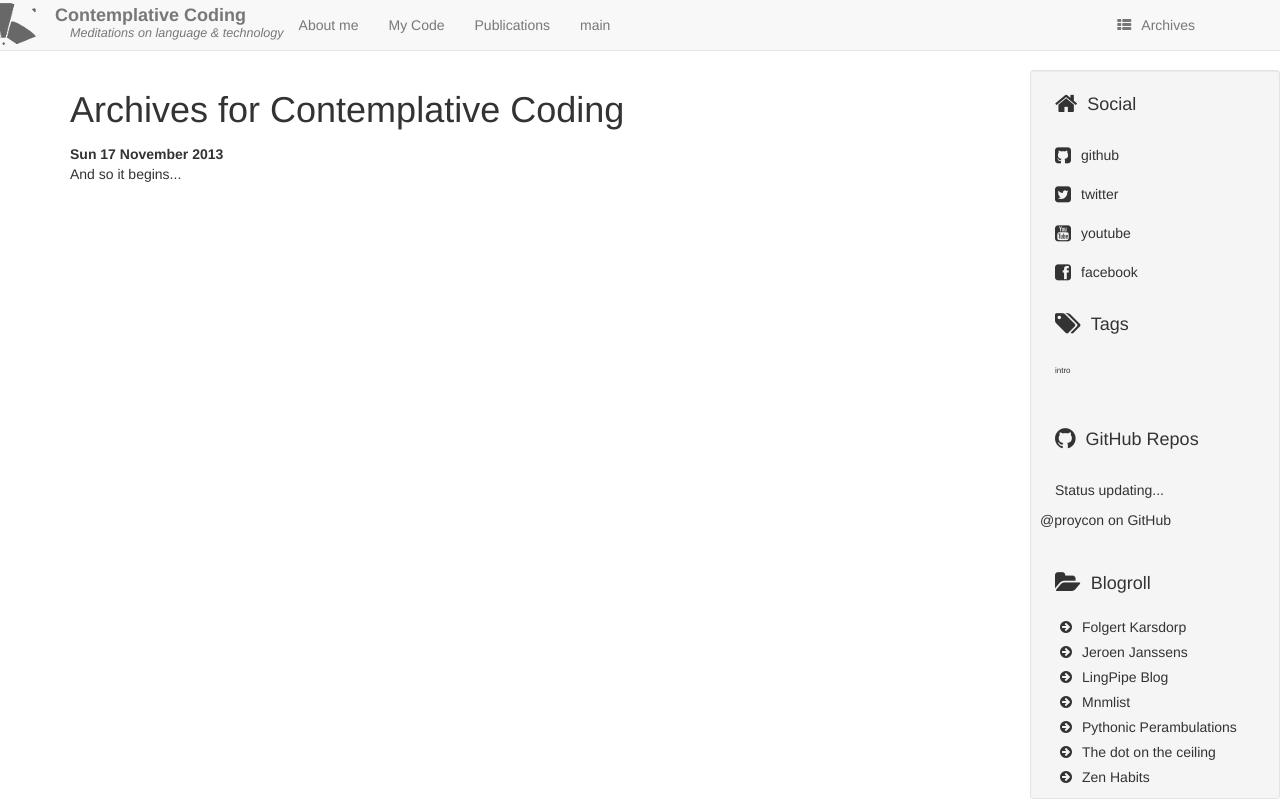
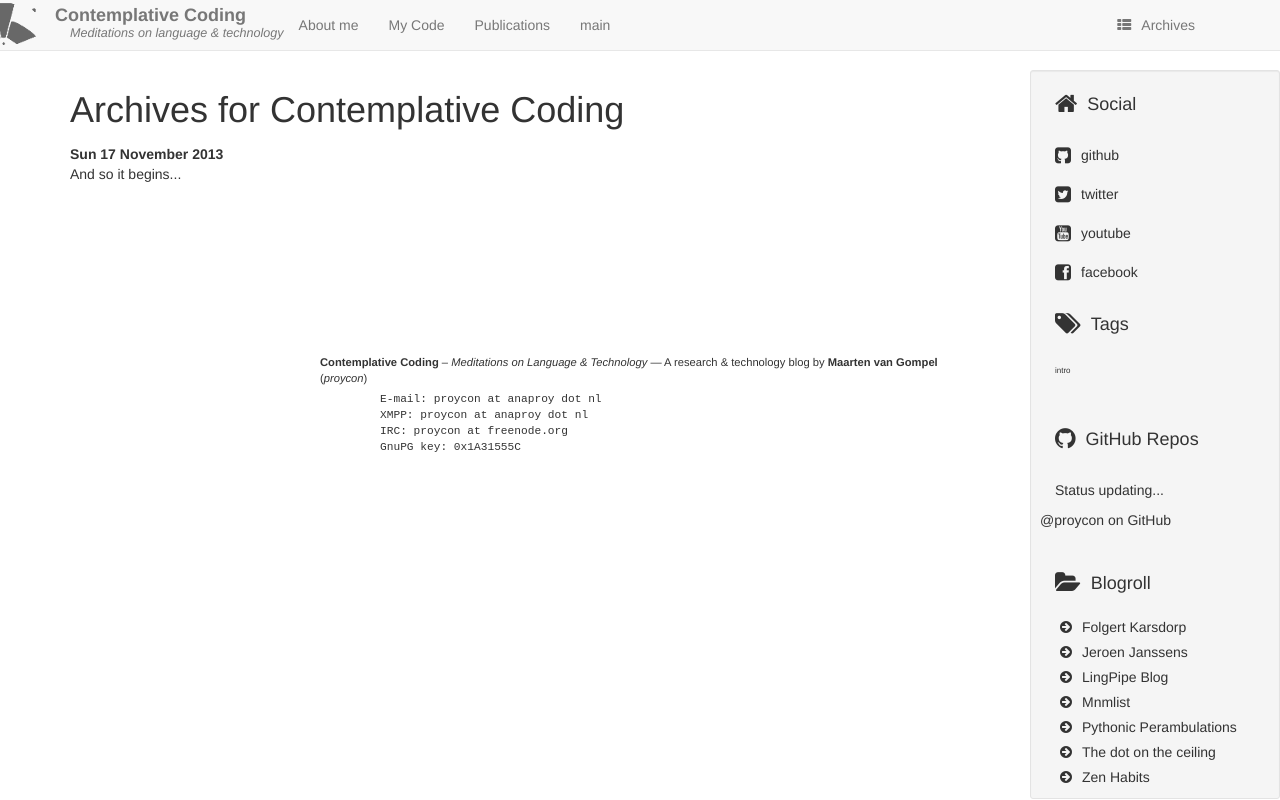
Before and after one commit to proycon/proycon.github.io, a plain HTML site: page archives.html in a window 1280 px wide. Drawn offline with nearby package versions, Linux system fonts and the light colour scheme.

Commit message:
added footer

```diff
--- a/archives.html
+++ b/archives.html
@@ -179,5 +179,16 @@
             (document.getElementsByTagName('HEAD')[0] || document.getElementsByTagName('BODY')[0]).appendChild(s);
         }());
     </script>
+
+<div id="footer">
+    <strong>Contemplative Coding</strong> &ndash; <em>Meditations on Language &amp; Technology</em> &mdash; A research &amp; technology blog by <strong>Maarten van Gompel</strong> (<em>proycon</em>)
+    <ul>
+        <li>E-mail: <a href="mailto:proycon at anaproy dot nl">proycon at anaproy dot nl</a></li>
+        <li>XMPP: proycon at anaproy dot nl</li>
+        <li>IRC: proycon at freenode.org</li>
+        <li>GnuPG key: 0x1A31555C</li>
+    </ul>
+
+</div>
 </body>
 </html>
--- a/theme/css/style.css
+++ b/theme/css/style.css
@@ -99,3 +99,21 @@ a, a:hover {
     padding: 3px 20px;
     position-relative;
 }
+
+#footer {
+    width: 50%;
+    margin-left: auto;
+    margin-right: auto;
+    font-size: 80%;
+    margin-top: 150px;
+    bottom: 0px;
+}
+#footer ul {
+    display: block;
+    margin-top: 5px;
+    font-family: monospace;
+    list-style-type: none;
+}
+#footer li {
+    padding-left: 20px;
+}
```
Also changed, not shown: blog/2013/11/17/new-blog/index.html (+11 -0 lines), categories.html (+11 -0 lines), category/main.html (+11 -0 lines), index.html (+11 -0 lines), tag/intro.html (+11 -0 lines), tags.html (+11 -0 lines).
